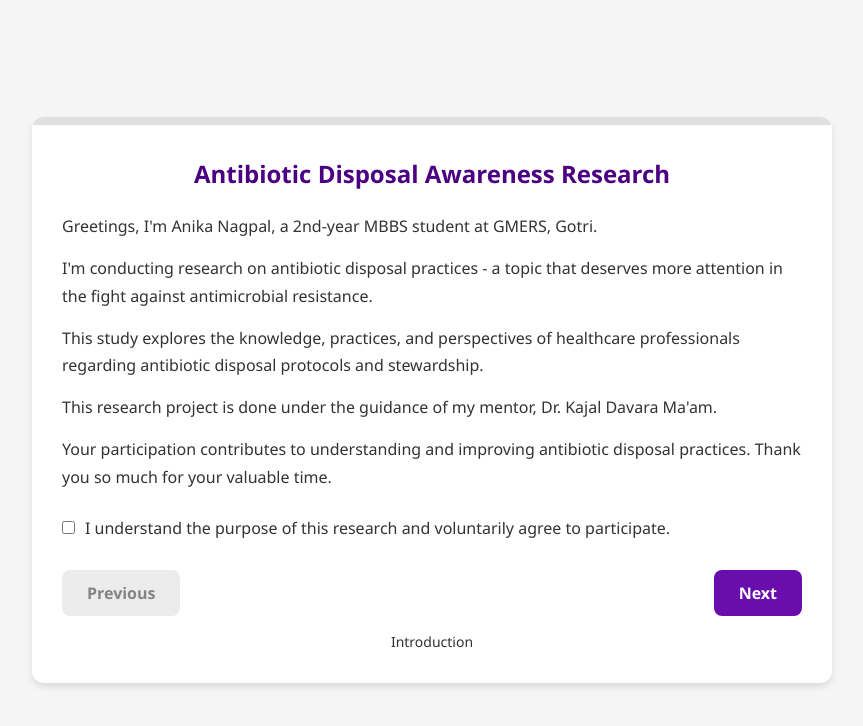
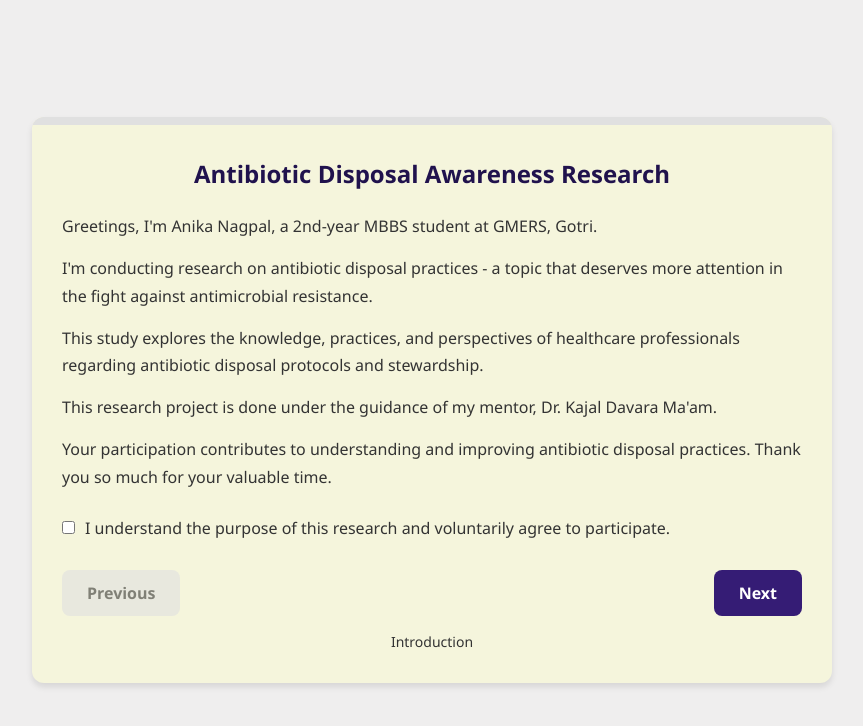
Before and after one commit to anikaaaah/antibiotic-survey-research, a plain HTML site: page index.html in a window 1280 px wide. Shown: the whole page, without its empty margins (208-1071 px from the left). Drawn offline with Linux system fonts and the light colour scheme.

Commit message:
yay index.html

```diff
--- a/index.html
+++ b/index.html
@@ -6,11 +6,12 @@
     <title>Antibiotic Disposal Awareness Survey</title>
     <style>
         :root {
-            --primary-color: #6a0dad;
-            --primary-light: #8a2be2;
-            --primary-dark: #4b0082;
+            --primary-color: #351c75;
+            --primary-light: #73639c;
+            --primary-dark: #20124d;
             --white: #ffffff;
-            --light-gray: #f5f5f5;
+            --beige: #f5f5dc ;
+            --light-gray: #efeeee;
             --medium-gray: #e0e0e0;
             --dark-gray: #333333;
             --shadow: 0 4px 6px rgba(0, 0, 0, 0.1);
@@ -35,7 +36,7 @@
         }
 
         .survey-container {
-            background-color: var(--white);
+            background-color: var(--beige);
             border-radius: 12px;
             box-shadow: var(--shadow);
             width: 100%;
```
